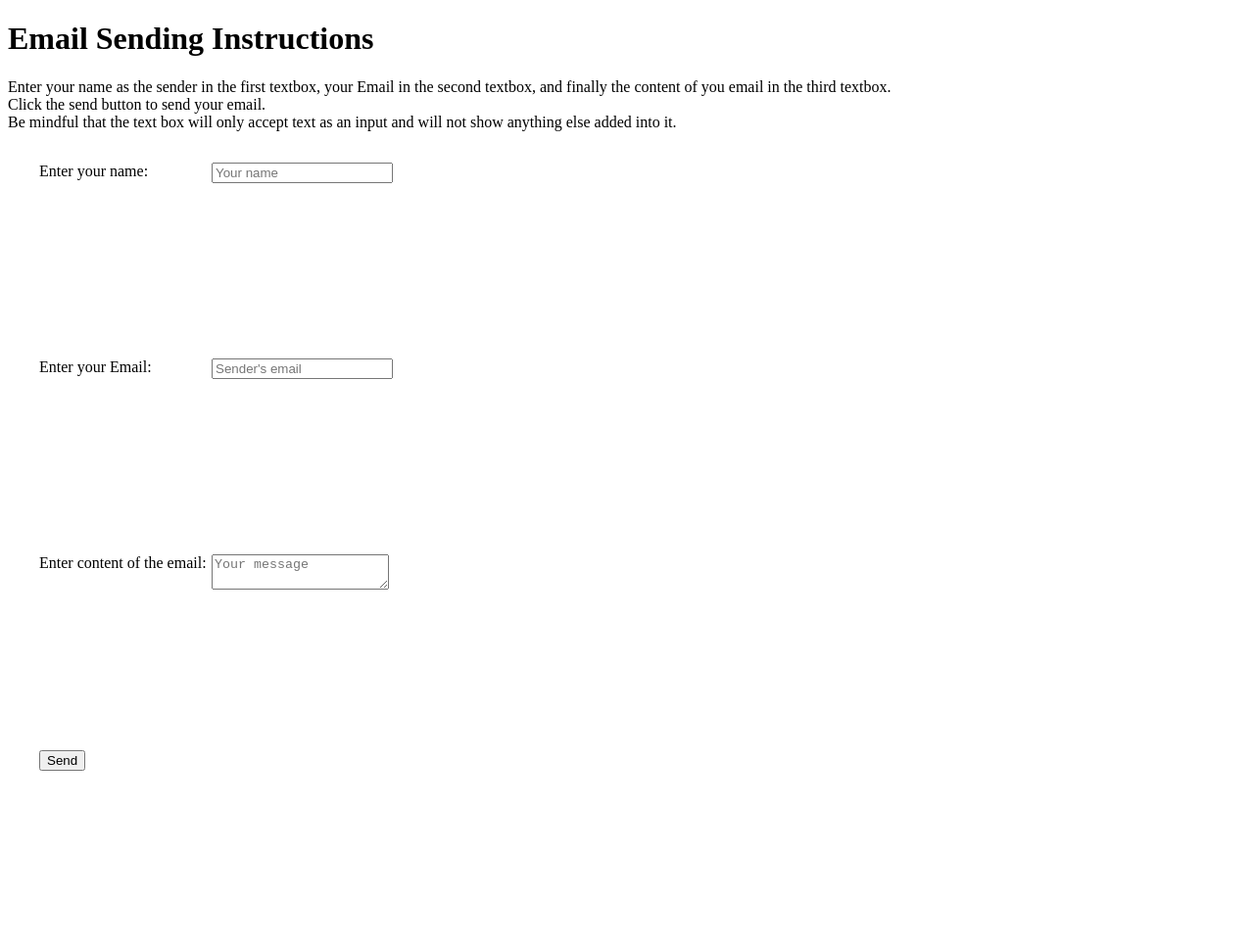
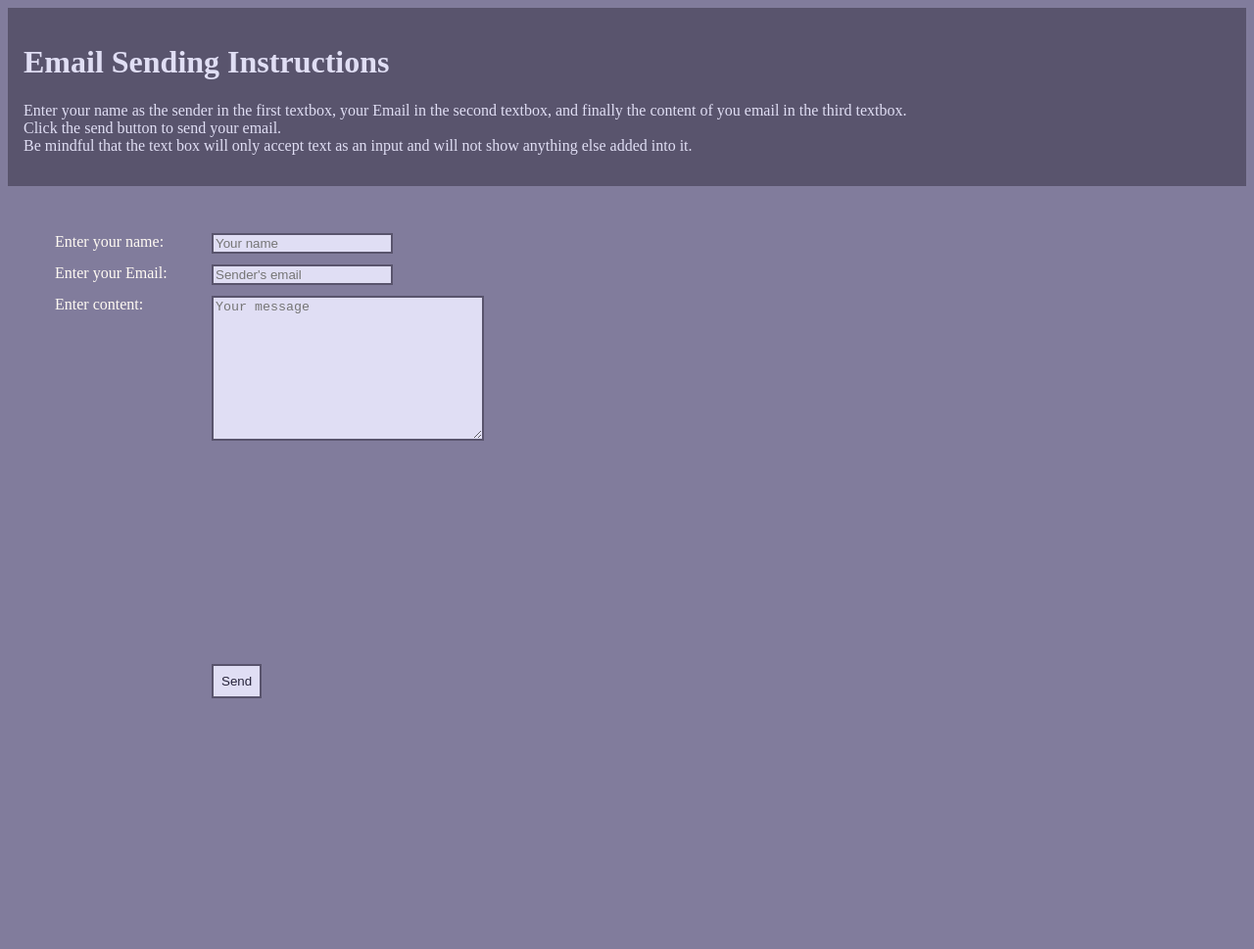
Before and after one commit to hontailhd/lab_week_14_acit_1620, a plain HTML site: page index.HTML in a window 1280 px wide. Shown: the top 969 px of the page at 98% size. Drawn offline with Linux system fonts and the light colour scheme.

Commit message:
CSS bahnges for better viewing experience

```diff
--- a/CSS/style.css
+++ b/CSS/style.css
@@ -1,7 +1,28 @@
+* {
+    background-color: #817c9c;
+    color: #e0def4;
+}
+
+h1 {
+    background-color: #59546d;
+
+}
+
+p {
+    background-color: #59546d;
+
+}
+
+.header {
+    background-color: #59546d;
+    margin: 0;
+    padding: 1rem;
+}
+
 .container {
     display: grid;
     grid-template-columns: 11rem 1fr;
-    grid-template-rows: 1fr 1fr 1fr 1fr;
+    grid-template-rows: 2rem 2rem 1fr 1fr;
     grid-template-areas:
         'ni nib'
         'ei eib'
@@ -9,11 +30,14 @@
         '. sb';
     width: 100vw;
     height: 100vh;
-    margin: 2rem;
+    margin-top: 3rem;
+    margin-left: 2rem;
+    background-color: #817c9c;
 }
 
 .name-input {
     grid-area: ni;
+
 }
 
 .name-input-box {
@@ -36,6 +60,36 @@
     grid-area: cib;
 }
 
-.sumbit-button{
+.submit-button{
     grid-area: sb;
 }
+
+.button {
+    border-style: solid;
+    padding: 0.5rem;
+    margin-top: 0.5rem;
+
+}
+
+label {
+    display: flex;
+    flex-direction: row;
+    padding-right: 1rem;
+    padding-left: 1rem;
+    color: #fffaf3;
+
+}
+
+input {
+    border: 2px solid #59546d;
+    background-color: #e0def4;
+    color: #26233a;
+}
+
+textarea {
+    border: 2px solid #59546d;
+    background-color: #e0def4;
+    color: #26233a;
+    width: 270px;
+    height: 140px;
+}
--- a/index.HTML
+++ b/index.HTML
@@ -9,7 +9,7 @@
 
 </head>
 
-<div>
+<div class="header">
     <h1>Email Sending Instructions</h1>
 
     <p class="instruction">
@@ -37,14 +37,14 @@
         </div>
 
         <div class="content-input">
-            <label for="Message">Enter content of the email: </label>
+            <label for="Message">Enter content: </label>
         </div>
         <div class="content-input-box">
             <textarea name="Message" placeholder="Your message"></textarea>
         </div>
 
         <div class="submit-button">
-            <input type="submit" value="Send" />
+            <input class="button" type="submit" value="Send" />
         </div>
     </div>
     </form>
```
